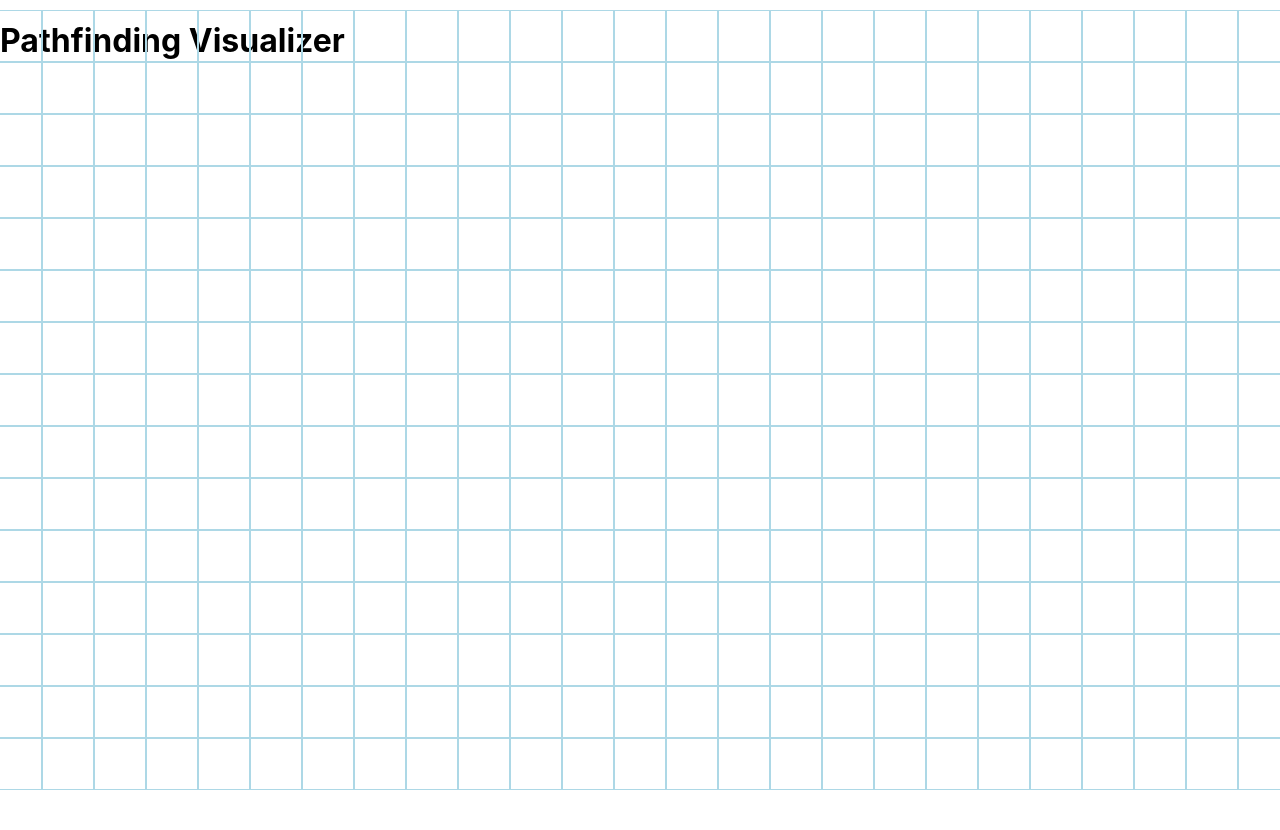
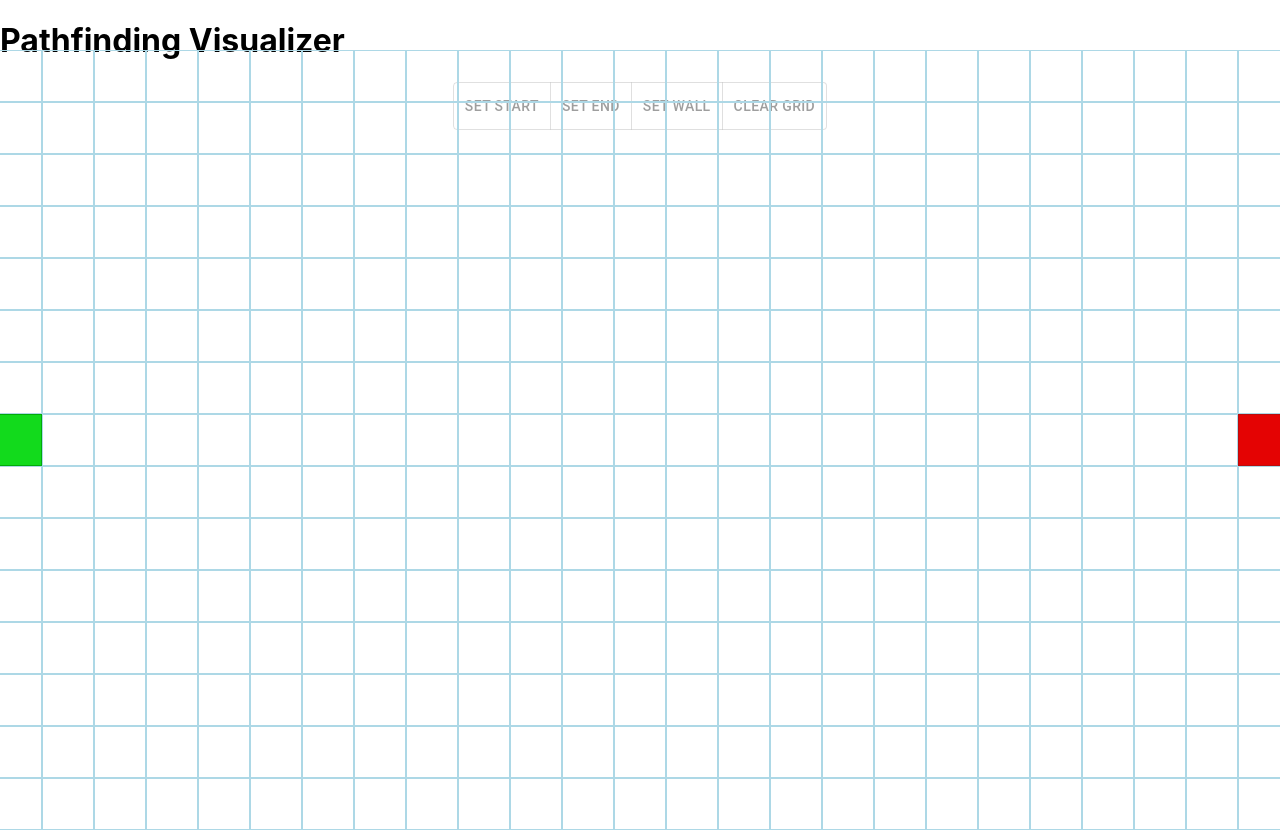
Before and after one commit to vineetkoppalkar/Pathfinding-Visualizer, a React (Create React App) app: page / in a window 1280 px wide. Shown: the top 830 px of the page. Before the commit the page ends 800 px from the top, so only its background shows below. Built offline with nearby package versions, Linux system fonts and the light colour scheme.

Commit message:
Added ability to set start, end and walls

```diff
--- a/package.json
+++ b/package.json
@@ -3,6 +3,8 @@
   "version": "0.1.0",
   "private": true,
   "dependencies": {
+    "@material-ui/core": "^4.11.0",
+    "@material-ui/lab": "^4.0.0-alpha.56",
     "@testing-library/jest-dom": "^4.2.4",
     "@testing-library/react": "^9.3.2",
     "@testing-library/user-event": "^7.1.2",
--- a/src/assets/stylesheets/Grid.scss
+++ b/src/assets/stylesheets/Grid.scss
@@ -1,7 +1,7 @@
 .grid {
   position: absolute;
   left: 50%;
-  top: 50%;
+  top: 55%;
   transform: translate(-50%, -50%);
 
   &-row {
--- /dev/null
+++ b/src/assets/stylesheets/GridToolbar.scss
@@ -0,0 +1,3 @@
+.grid-toolbar {
+  text-align: center;
+}
--- a/src/components/Cell.js
+++ b/src/components/Cell.js
@@ -20,12 +20,13 @@ const getCellStyle = (baseStyle, status) => {
   }
 };
 
-const Cell = ({ status }) => {
+const Cell = ({ status, rowIndex, colIndex, handleOnCellClick }) => {
   const BASE_CELL_STYLE = "cell";
 
   return (
     <div
       className={`${BASE_CELL_STYLE} ${getCellStyle(BASE_CELL_STYLE, status)}`}
+      onClick={() => handleOnCellClick(status, rowIndex, colIndex)}
     />
   );
 };
--- a/src/components/Grid.js
+++ b/src/components/Grid.js
@@ -1,35 +1,116 @@
 import React, { useState, useEffect } from "react";
 import Cell from "./Cell";
 import { CELL_STATUS } from "../constants/cellStatus";
+import { GRID_STATUS } from "../constants/gridStatus";
 
 import "../assets/stylesheets/Grid.scss";
 
-const generateCells = (numOfRows, numOfCols) => {
+const isAWall = (row, col, wallCoords) => {
+  for (let i = 0; i < wallCoords.length; i++) {
+    const [wallRowIndex, wallColIndex] = wallCoords[i];
+    if (row === wallRowIndex && col === wallColIndex) {
+      return true;
+    }
+  }
+  return false;
+};
+
+const generateCells = (
+  numOfRows,
+  numOfCols,
+  startCellCoords,
+  endCellCoords,
+  wallCoords
+) => {
   const cells = [];
   for (let row = 0; row < numOfRows; row++) {
     const currentRow = [];
     for (let col = 0; col < numOfCols; col++) {
-      currentRow.push(CELL_STATUS.UNVISITED);
+      const [startRowIndex, startColIndex] = startCellCoords;
+      const [endRowIndex, endColIndex] = endCellCoords;
+
+      if (row === startRowIndex && col === startColIndex) {
+        currentRow.push(CELL_STATUS.START);
+      } else if (row === endRowIndex && col === endColIndex) {
+        currentRow.push(CELL_STATUS.END);
+      } else if (isAWall(row, col, wallCoords)) {
+        currentRow.push(CELL_STATUS.WALL);
+      } else {
+        currentRow.push(CELL_STATUS.UNVISITED);
+      }
     }
     cells.push(currentRow);
   }
   return cells;
 };
 
-const Grid = ({ numOfRows, numOfCols }) => {
+const Grid = ({ numOfRows, numOfCols, gridStatus }) => {
   const [gridCells, setGridCells] = useState([]);
+  const [startCellCoords, setStartCellCoords] = useState([
+    Math.floor(numOfRows / 2),
+    Math.floor(numOfCols / 6),
+  ]);
+  const [endCellCoords, setEndCellCoords] = useState([
+    Math.floor(numOfRows / 2),
+    numOfCols - Math.round(numOfCols / 6),
+  ]);
+  const [wallCoords, setWallCoords] = useState([]);
 
   useEffect(() => {
-    const cells = generateCells(numOfRows, numOfCols);
+    const cells = generateCells(
+      numOfRows,
+      numOfCols,
+      startCellCoords,
+      endCellCoords,
+      wallCoords
+    );
     setGridCells(cells);
-  }, []);
+  }, [startCellCoords, endCellCoords, wallCoords]);
+
+  const handleOnCellClick = (cellStatus, cellRowIndex, cellColIndex) => {
+    switch (gridStatus) {
+      case GRID_STATUS.SET_START:
+        setStartCellCoords([cellRowIndex, cellColIndex]);
+        break;
+      case GRID_STATUS.SET_END:
+        setEndCellCoords([cellRowIndex, cellColIndex]);
+        break;
+      case GRID_STATUS.SET_WALL:
+        if (cellStatus === CELL_STATUS.WALL) {
+          const newWallCoords = wallCoords.filter((wallCoord) => {
+            const [wallRowIndex, wallColIndex] = wallCoord;
+            return (
+              wallRowIndex !== cellRowIndex || wallColIndex !== cellColIndex
+            );
+          });
+          console.log(newWallCoords);
+          setWallCoords(newWallCoords);
+        } else if (cellStatus === CELL_STATUS.UNVISITED) {
+          setWallCoords([...wallCoords, [cellRowIndex, cellColIndex]]);
+        }
+        break;
+      case GRID_STATUS.CLEAR_GRID:
+        setStartCellCoords([]);
+        setEndCellCoords([]);
+        setWallCoords([]);
+        break;
+      default:
+        break;
+    }
+  };
 
   return (
     <div className="grid">
       {gridCells.map((row, rowIndex) => (
         <div key={rowIndex} className="grid-row">
           {row.map((cellStatus, colIndex) => (
-            <Cell key={`${(rowIndex, colIndex)}`} status={cellStatus} />
+            <Cell
+              key={`${(rowIndex, colIndex)}`}
+              status={cellStatus}
+              rowIndex={rowIndex}
+              colIndex={colIndex}
+              handleOnCellClick={handleOnCellClick}
+            />
           ))}
         </div>
       ))}
--- /dev/null
+++ b/src/components/GridToolbar.js
@@ -0,0 +1,34 @@
+import React from "react";
+import ToggleButton from "@material-ui/lab/ToggleButton";
+import ToggleButtonGroup from "@material-ui/lab/ToggleButtonGroup";
+import { GRID_STATUS } from "../constants/gridStatus";
+
+import "../assets/stylesheets/GridToolbar.scss";
+
+const GridWrapper = ({ gridStatus, onGridStatusChange }) => {
+  return (
+    <div className="grid-toolbar">
+      <ToggleButtonGroup
+        value={gridStatus}
+        exclusive
+        onChange={onGridStatusChange}
+        aria-label="grid status selector"
+      >
+        <ToggleButton value={GRID_STATUS.SET_START} aria-label="Set start">
+          Set start
+        </ToggleButton>
+        <ToggleButton value={GRID_STATUS.SET_END} aria-label="Set end">
+          Set end
+        </ToggleButton>
+        <ToggleButton value={GRID_STATUS.SET_WALL} aria-label="Set wall">
+          Set wall
+        </ToggleButton>
+        <ToggleButton value={GRID_STATUS.CLEAR_GRID} aria-label="Clear grid">
+          Clear grid
+        </ToggleButton>
+      </ToggleButtonGroup>
+    </div>
+  );
+};
+
+export default GridWrapper;
--- /dev/null
+++ b/src/components/GridWrapper.js
@@ -0,0 +1,28 @@
+import React, { useState } from "react";
+import Grid from "./Grid";
+import GridToolbar from "./GridToolbar";
+import { GRID_STATUS } from "../constants/gridStatus";
+
+const GridWrapper = ({ numOfRows, numOfCols }) => {
+  const [gridStatus, setGridStatus] = useState(GRID_STATUS.DEFAULT);
+
+  const handleGridStatusChange = (_, status) => {
+    setGridStatus(status);
+  };
+
+  return (
+    <div>
+      <GridToolbar
+        gridStatus={gridStatus}
+        onGridStatusChange={handleGridStatusChange}
+      />
+      <Grid
+        gridStatus={gridStatus}
+        numOfRows={numOfRows}
+        numOfCols={numOfCols}
+      />
+    </div>
+  );
+};
+
+export default GridWrapper;
--- a/src/components/PathfindingVisualizer.js
+++ b/src/components/PathfindingVisualizer.js
@@ -1,5 +1,5 @@
 import React, { useState } from "react";
-import Grid from "./Grid";
+import GridWrapper from "./GridWrapper";
 
 const PathfindingVisualizer = () => {
   const [numOfRows, setNumOfRows] = useState(15);
@@ -8,7 +8,7 @@ const PathfindingVisualizer = () => {
   return (
     <div>
       <h1>Pathfinding Visualizer</h1>
-      <Grid numOfRows={numOfRows} numOfCols={numOfCols} />
+      <GridWrapper numOfRows={numOfRows} numOfCols={numOfCols} />
     </div>
   );
 };
--- /dev/null
+++ b/src/constants/gridStatus.js
@@ -0,0 +1,7 @@
+export const GRID_STATUS = {
+  DEFAULT: "DEFAULT",
+  SET_START: "SET_START",
+  SET_END: "SET_END",
+  SET_WALL: "SET_WALL",
+  CLEAR_GRID: "CLEAR_GRID",
+};
```
Also changed, not shown: 1 other file (tests, documents, lock files or other folders).
